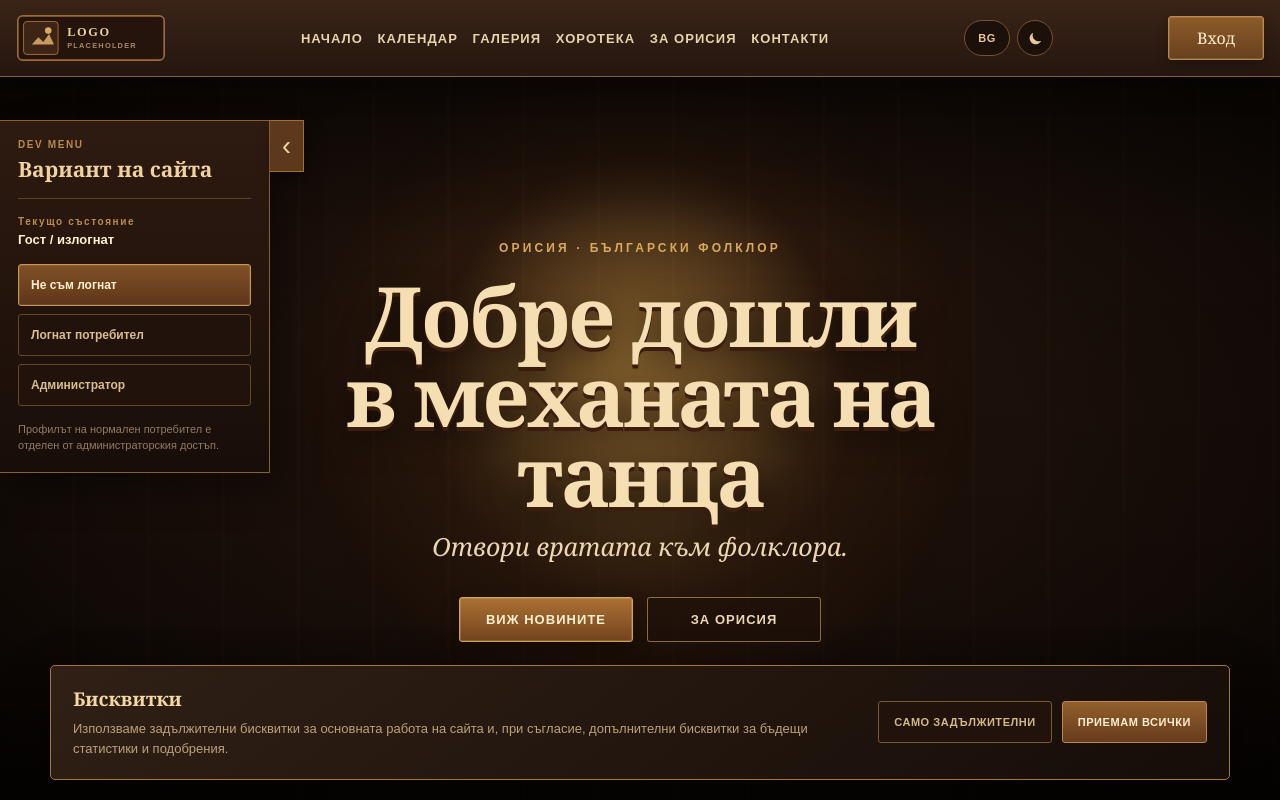
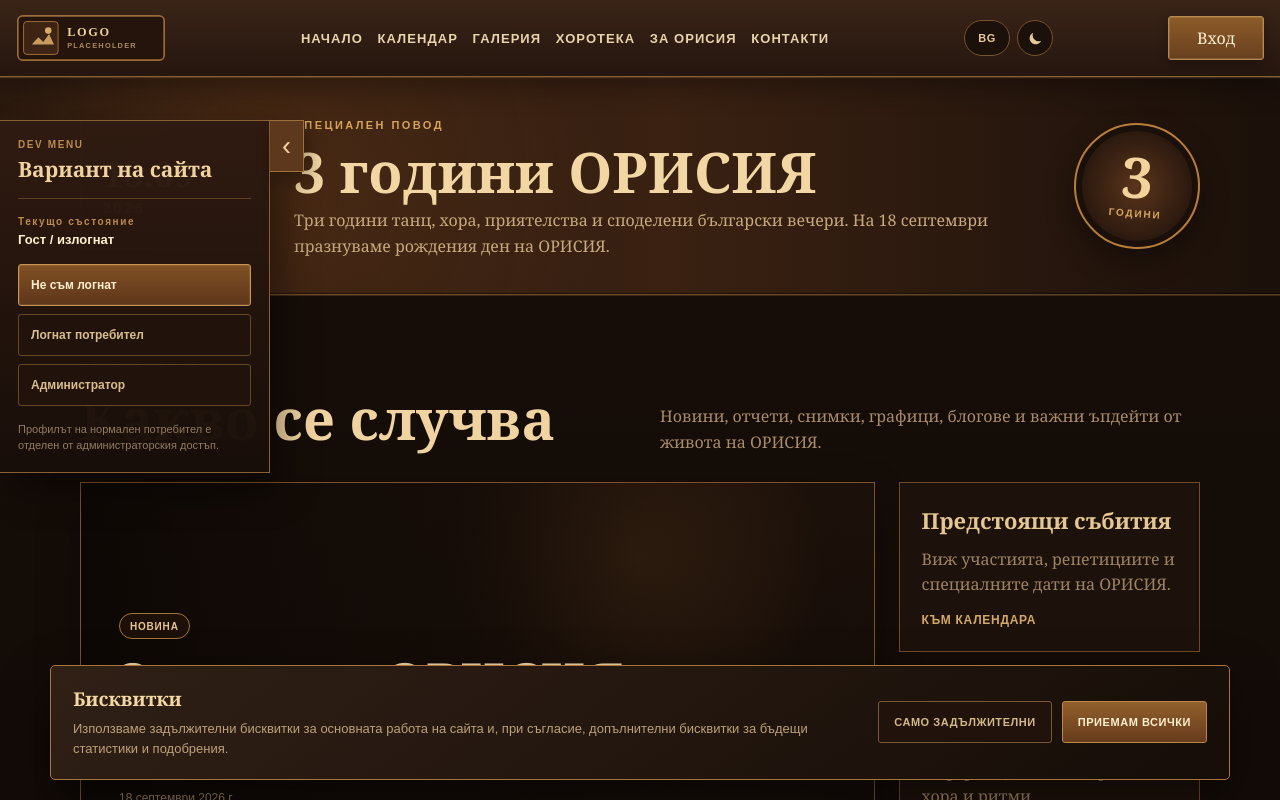
Before and after one commit to viktor132607/Orisia.Client, a Next.js app: page / in a window 1280 px wide. Shown: the top 800 px of the page. Built offline with nearby package versions, Linux system fonts and the light colour scheme.

Commit message:
Remove homepage hero and keep feed content

```diff
--- a/src/components/HomeGate.tsx
+++ b/src/components/HomeGate.tsx
@@ -1,6 +1,5 @@
 "use client";
 
-import Link from "next/link";
 import birthdayStyles from "./HomeGateBirthday.module.css";
 import useLanguage from "./useLanguage";
 import HomeFeed from "./HomeFeed";
@@ -11,19 +10,6 @@ export default function HomeGate() {
 
   return (
     <main className="home-page">
-      <section className="gate-stage gates-open" aria-label={isBg ? "Начална страница на ОРИСИЯ" : "ORISIA homepage"}>
-        <div className="tavern-glow" aria-hidden="true" />
-        <div className="tavern-copy">
-          <span className="hero-kicker">{isBg ? "ОРИСИЯ · БЪЛГАРСКИ ФОЛКЛОР" : "ORISIA · BULGARIAN FOLKLORE"}</span>
-          <h1>{isBg ? <>Добре дошли<br />в механата на танца</> : <>Welcome<br />to the tavern of dance</>}</h1>
-          <p>{isBg ? "Отвори вратата към фолклора." : "Open the door to folklore."}</p>
-          <div className="hero-actions">
-            <Link href="#programa" className="hero-btn hero-btn-primary">{isBg ? "Виж новините" : "See updates"}</Link>
-            <Link href="/about" className="hero-btn hero-btn-secondary">{isBg ? "За ОРИСИЯ" : "About ORISIA"}</Link>
-          </div>
-        </div>
-      </section>
-
       <section className={birthdayStyles.section} aria-label={isBg ? "Трети рожден ден на ОРИСИЯ" : "ORISIA third birthday"}>
         <div className={`container ${birthdayStyles.inner}`}>
           <div className={birthdayStyles.date}>
```
